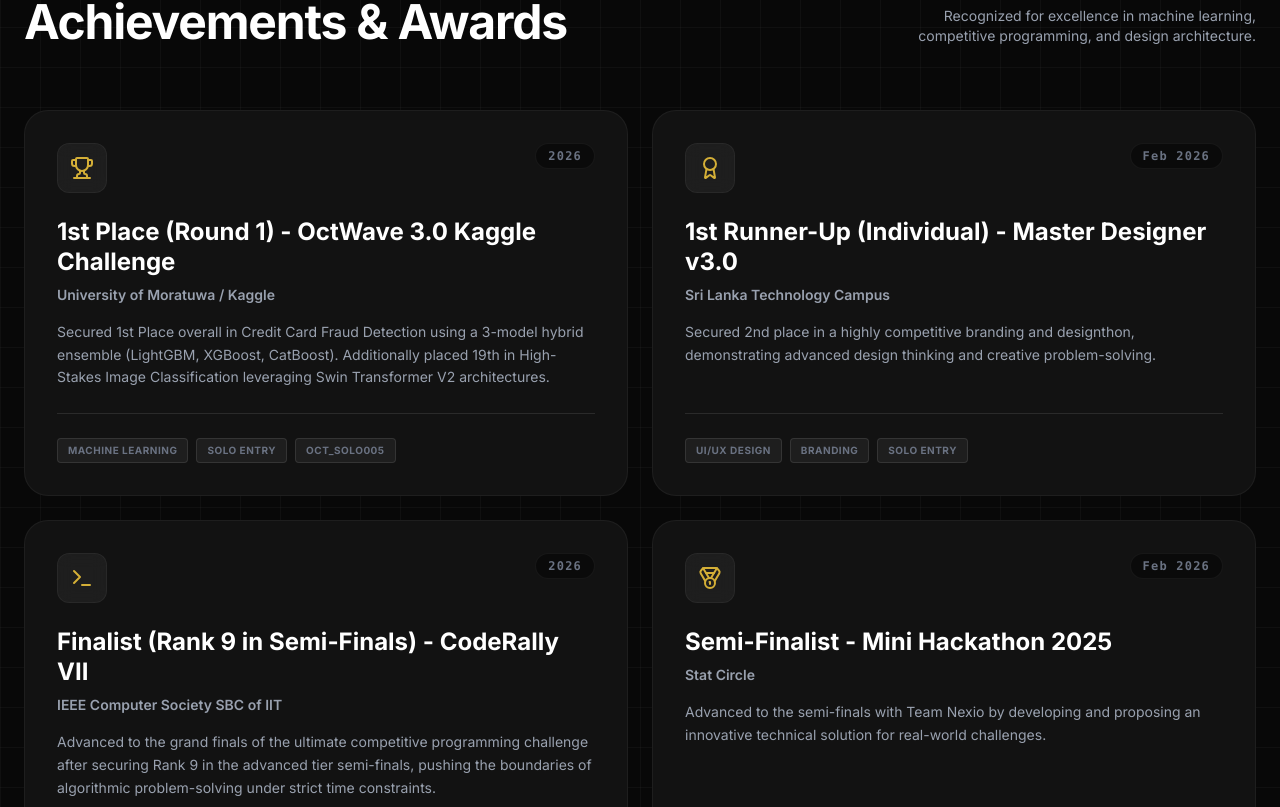
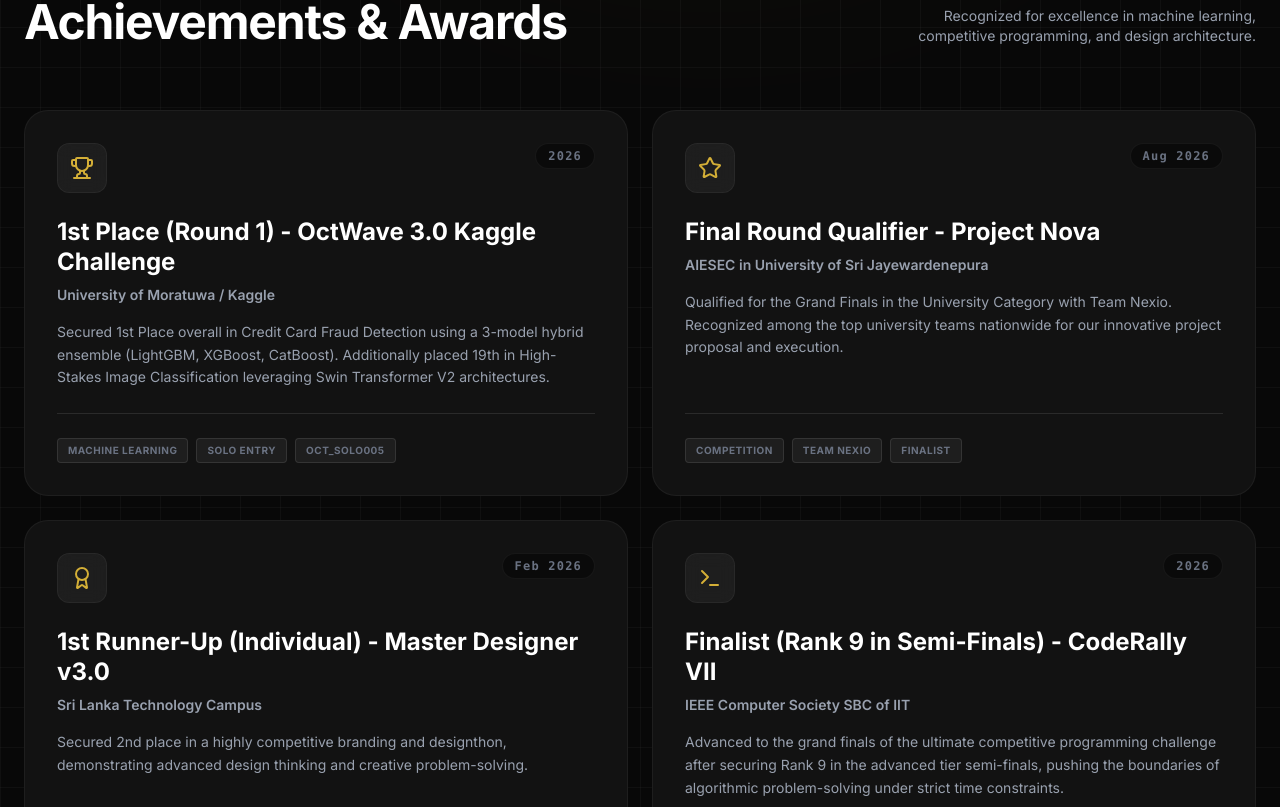
Before and after one commit to Sahas-sass/sahas-portfolio, a Next.js app: page / in a window 1280 px wide. Shown: the part 4293-5100 px from the top of the page. Built offline with nearby package versions, Linux system fonts and the light colour scheme.

Commit message:
add new achievement entry and icon in Achievements component

```diff
--- a/src/components/Achievements.tsx
+++ b/src/components/Achievements.tsx
@@ -1,7 +1,7 @@
 "use client";
 
 import { useTheme } from "@/context/ThemeContext";
-import { Trophy, Medal, Award, Terminal } from "lucide-react";
+import { Trophy, Medal, Award, Terminal, Star } from "lucide-react";
 import FadeIn from "@/components/FadeIn";
 
 export default function Achievements() {
@@ -15,6 +15,14 @@
       desc: "Secured 1st Place overall in Credit Card Fraud Detection using a 3-model hybrid ensemble (LightGBM, XGBoost, CatBoost). Additionally placed 19th in High-Stakes Image Classification leveraging Swin Transformer V2 architectures.",
       icon: <Trophy className={mode === "tech" ? "text-gold-rich" : "text-purple-400"} size={24} />,
       tags: ["Machine Learning", "Solo Entry", "Oct_SOLO005"]
+    },
+    {
+      title: "Final Round Qualifier - Project Nova",
+      org: "AIESEC in University of Sri Jayewardenepura",
+      date: "Aug 2026",
+      desc: "Qualified for the Grand Finals in the University Category with Team Nexio. Recognized among the top university teams nationwide for our innovative project proposal and execution.",
+      icon: <Star className={mode === "tech" ? "text-gold-rich" : "text-purple-400"} size={24} />,
+      tags: ["Competition", "Team Nexio", "Finalist"]
     },
     {
       title: "1st Runner-Up (Individual) - Master Designer v3.0",
```
